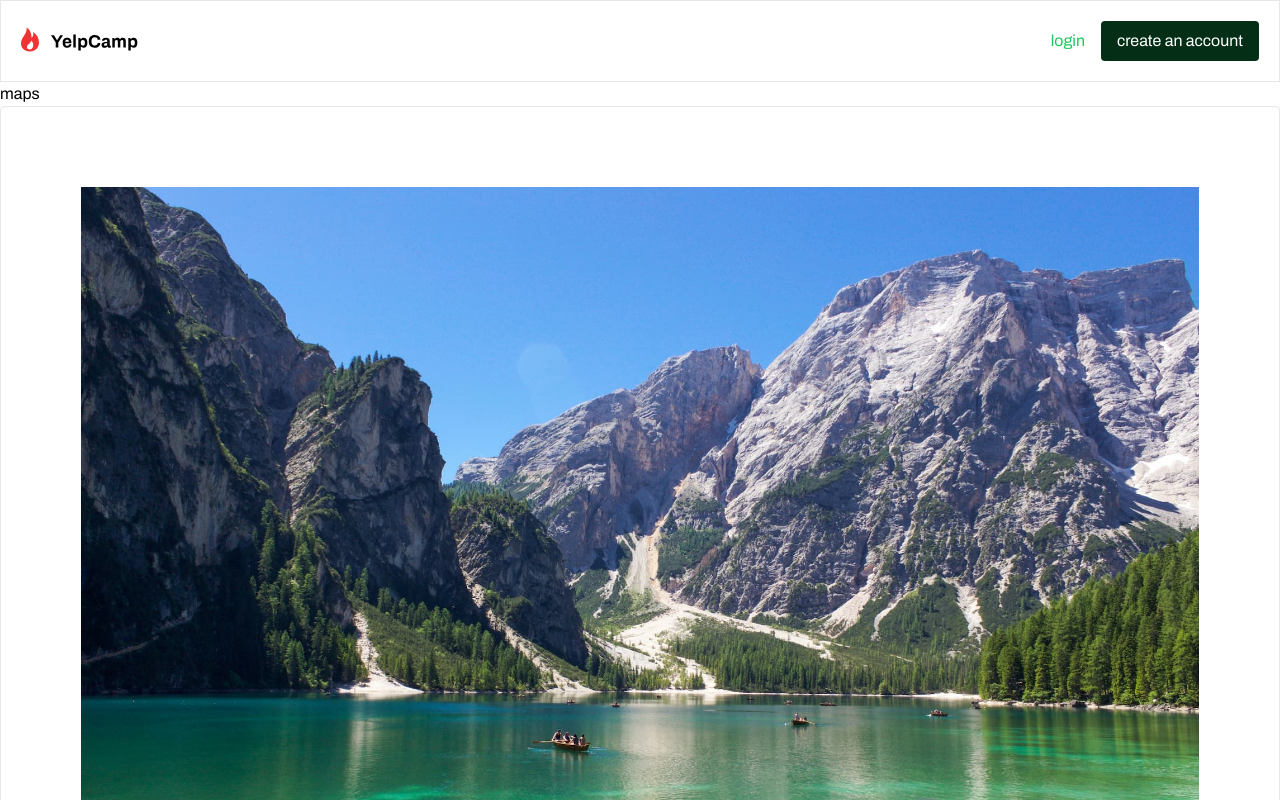
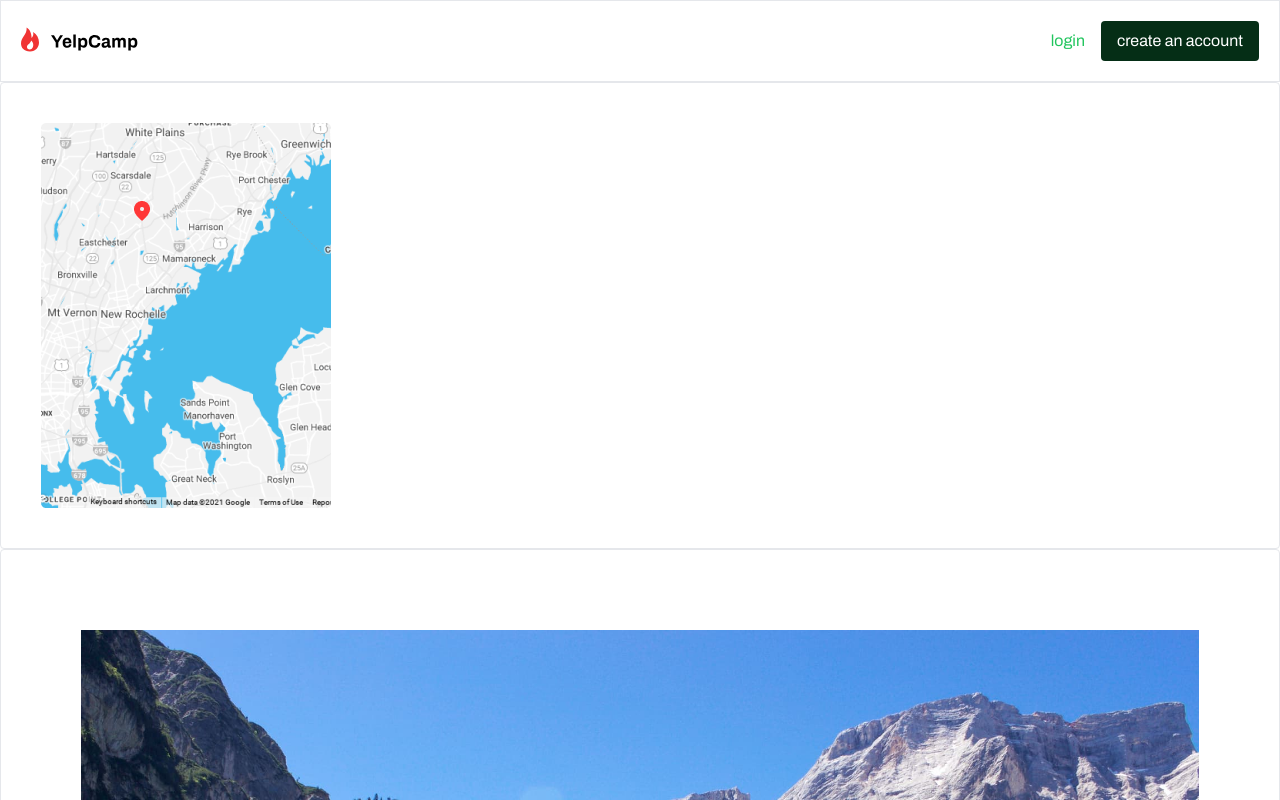
Before and after one commit to Mustafa777Xo/YelpCamp, a React (Vite) app: page /camp/1 in a window 1280 px wide. Shown: the top 800 px of the page. Built offline with nearby package versions, Linux system fonts and the light colour scheme.

Commit message:
add map component

```diff
--- /dev/null
+++ b/src/components/specific/camp_details_page/Map.tsx
@@ -0,0 +1,12 @@
+import mapImg from "@/assets/images/Map.png";
+const Map = () => {
+  return (
+    <>
+      <div className="container border rounded p-10">
+        <img src={mapImg} alt="" />
+      </div>
+    </>
+  );
+};
+
+export default Map;
--- a/src/pages/CampDetailsPage.tsx
+++ b/src/pages/CampDetailsPage.tsx
@@ -1,10 +1,11 @@
 import CampDetailsLayout from "@/layouts/CampDetailsLayout";
 import CampCard from "@/components/specific/camp_details_page/CampCard";
+import Map from "@/components/specific/camp_details_page/Map";
 const CampDetailsPage = () => {
   return (
     <>
       <CampDetailsLayout
-        maps="maps"
+        maps={<Map />}
         campCard={<CampCard />}
         commentsSection="comment section here"
       />
```
Also changed, not shown: src/assets/images/Map.png (added).
